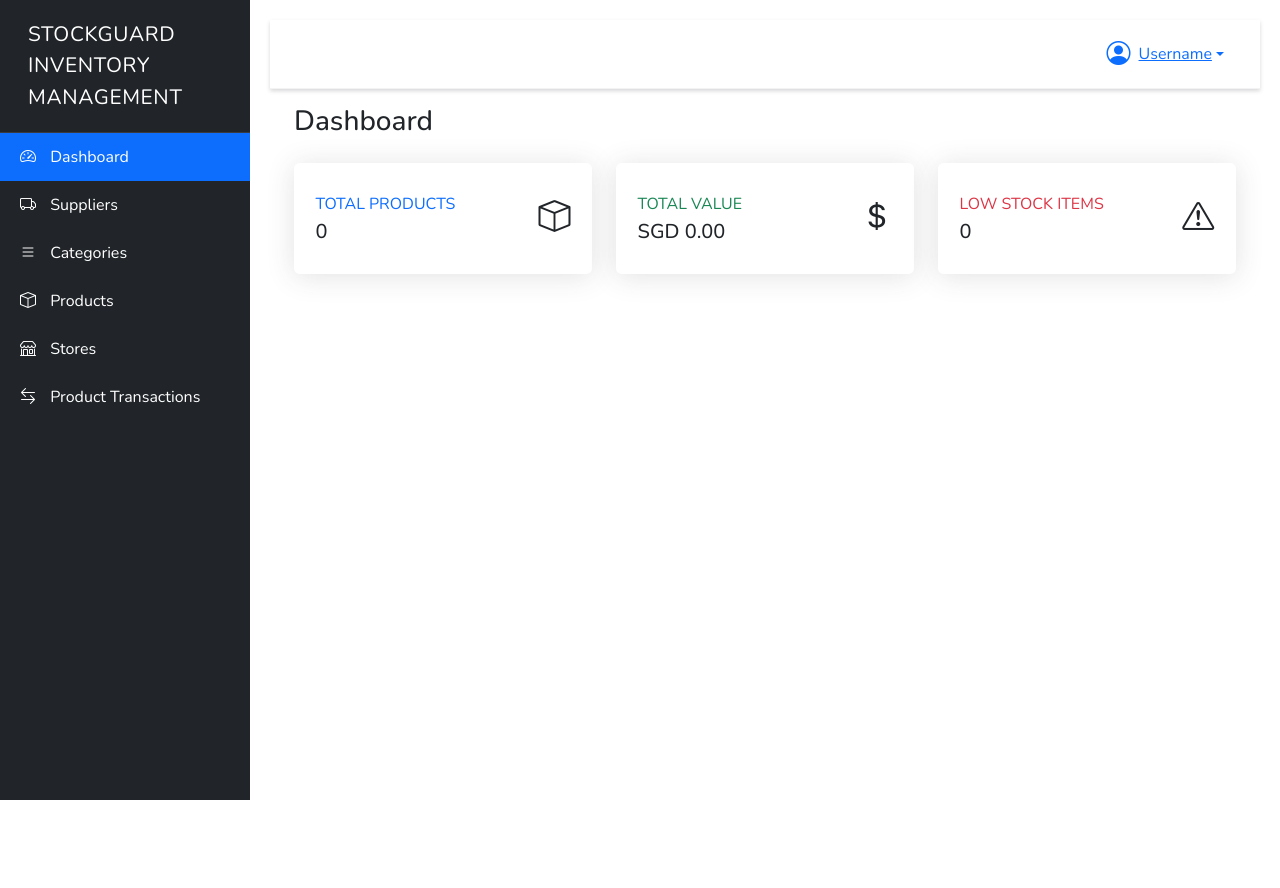
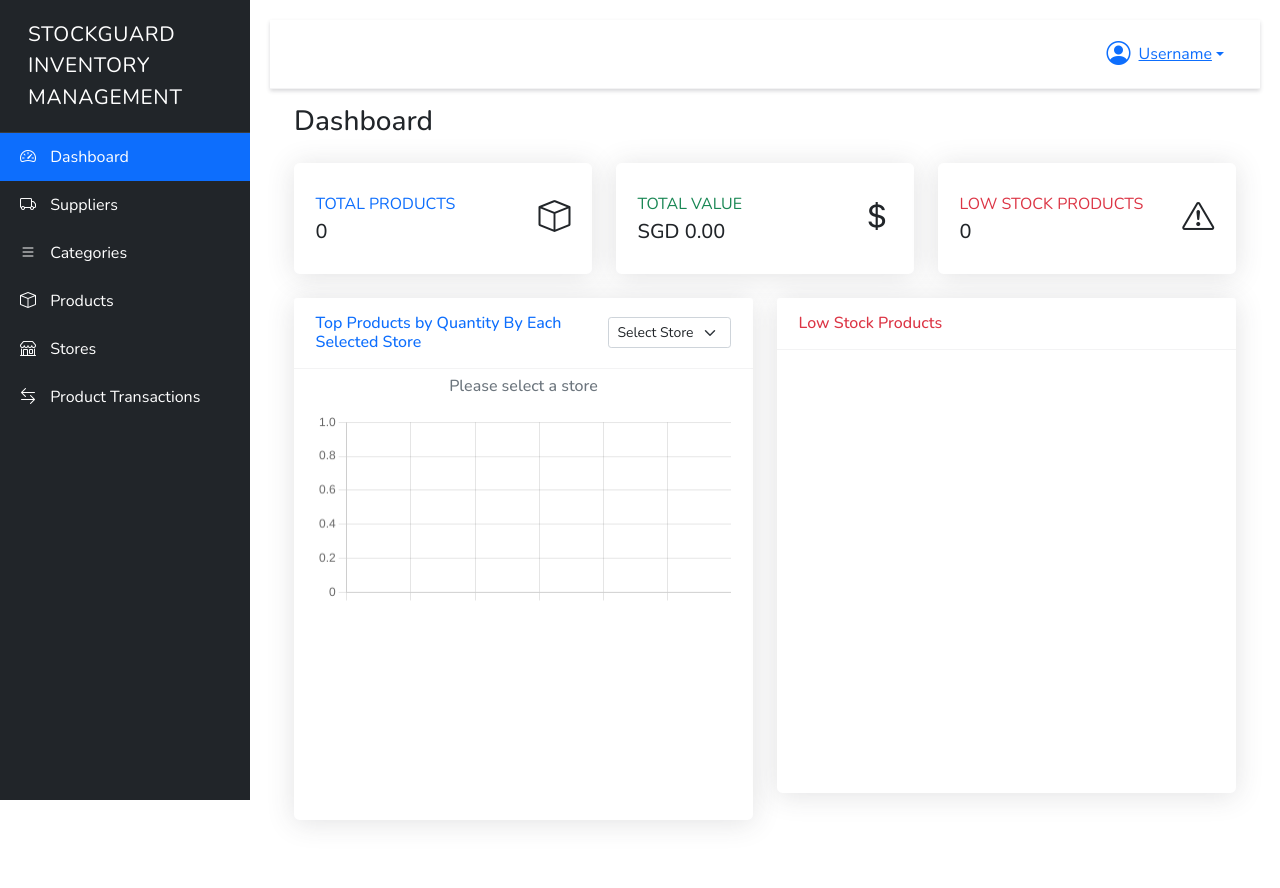
Before and after one commit to weikang1223/StockGuard, a Flask app: page /dashboard in a window 1280 px wide. Before the commit the page ends 800 px from the top, so only its background shows below. Run offline with Flask 3, Linux system fonts and the light colour scheme; data that the repository does not hold is empty; a map, chart or similar area stays blank; some libraries are stand-ins or nearby versions.

Commit message:
STO-68:dashboard views for top product quantity and low stock product

```diff
--- a/routes/dashboard.py
+++ b/routes/dashboard.py
@@ -1,4 +1,4 @@
-from flask import render_template, jsonify
+from flask import render_template, request, jsonify
 from database import database
 
 def init_dashboard_routes(app):
@@ -8,22 +8,25 @@ def init_dashboard_routes(app):
             conn = database.get_connection()
             cursor = conn.cursor(dictionary=True)
 
-            # Get total number of products
+            # Get all stores for filter dropdown
+            cursor.execute('SELECT store_id, store_name FROM stores')
+            stores = cursor.fetchall()
+
+            # Default stats (total from all stores)
             cursor.execute('SELECT COUNT(*) as total_products FROM products')
             total_products = cursor.fetchone()['total_products']
 
-            # Get total value of all products
             cursor.execute('SELECT SUM(quantity * price) as total_value FROM products')
             total_value = cursor.fetchone()['total_value'] or 0
 
-            # Get low stock items count
-            cursor.execute('SELECT COUNT(*) as low_stock FROM products WHERE quantity < 10')
+            cursor.execute('SELECT COUNT(*) as low_stock FROM products WHERE quantity <= 10')
             low_stock = cursor.fetchone()['low_stock']
 
             return render_template('dashboard.html',
-                                total_products=total_products,
-                                total_value=total_value,
-                                low_stock=low_stock)
+                                   stores=stores,
+                                   total_products=total_products,
+                                   total_value=total_value,
+                                   low_stock=low_stock)
         finally:
             cursor.close()
             conn.close()
@@ -45,12 +48,55 @@ def init_dashboard_routes(app):
                     s.email as supplier_email
                 FROM products p
                 LEFT JOIN suppliers s ON p.supplier_id = s.id
-                WHERE p.quantity < 10
+                WHERE p.quantity <= 10
                 ORDER BY p.quantity ASC
             ''')
 
-            low_stock_items = cursor.fetchall()
-            return jsonify(low_stock_items)
+            return jsonify(cursor.fetchall())
         finally:
             cursor.close()
             conn.close()
+
+    @app.route('/dashboard/top-products/')
+    def get_top_products():
+        store_id = request.args.get('store_id')
+
+        try:
+            conn = database.get_connection()
+            cursor = conn.cursor(dictionary=True)
+
+            cursor.execute('''
+                SELECT product_name, quantity
+                FROM products
+                WHERE store_id = %s
+                ORDER BY quantity DESC
+                LIMIT 6
+            ''', (store_id,))
+            products = cursor.fetchall()
+            return jsonify(products)
+        finally:
+            cursor.close()
+            conn.close()
+
+
+    @app.route('/dashboard/low-stock-chart')
+    def low_stock_chart():
+        try:
+            conn = database.get_connection()
+            cursor = conn.cursor(dictionary=True)
+
+            cursor.execute('''
+                SELECT
+                    p.product_name, p.quantity, s.store_name as store_name
+                    FROM products p
+                    LEFT JOIN stores s ON p.store_id = s.store_id
+                    WHERE p.quantity <= 10
+                    ORDER BY p.quantity ASC
+             ''')
+
+            low_stock_item = cursor.fetchall()
+            return jsonify(low_stock_item)
+
+        finally:
+            cursor.close()
+            conn.close()
--- /dev/null
+++ b/static/js/dashboard.js
@@ -0,0 +1,152 @@
+document.addEventListener('DOMContentLoaded', function () {
+    const lowStockToast = new bootstrap.Toast(document.getElementById('lowStockToast'));
+
+    async function checkLowStockItems() {
+        try {
+            const response = await fetch('/dashboard/low-stock');
+            const data = await response.json();
+
+            if (data.length > 0) {
+                let message = '<div class="mb-2"><strong>Low Stock Products:</strong></div>';
+                data.forEach(item => {
+                    message += `
+                        <div class="mb-2">
+                            <strong>${item.product_name}</strong> (${item.quantity} remaining)<br>
+                            Supplier: ${item.supplier_name}<br>
+                            Contact: ${item.supplier_contact_person}<br>
+                            Phone: ${item.supplier_phone}<br>
+                            Email: ${item.supplier_email}
+                        </div>
+                    `;
+                });
+
+                document.getElementById('lowStockToastBody').innerHTML = message;
+                lowStockToast.show();
+            }
+        } catch (error) {
+            console.error('Error checking low stock:', error);
+        }
+    }
+
+    checkLowStockItems();
+
+    const ctx = document.getElementById('productQuantityChart').getContext('2d');
+    const storeFilter = document.getElementById("storeFilter");
+    const selectedStoreName = document.getElementById('selectedStoreName');
+
+    // ✅ Use productChart instead of chart
+    const productChart = new Chart(ctx, {
+        type: 'bar',
+        data: {
+            labels: ['', '', '', '', '',''],   // able to change
+            datasets: [{
+                label: 'Quantity',
+                data: [0, 0, 0, 0, 0, 0 ],   // able to change
+                backgroundColor: 'rgba(54, 162, 235, 0.6)',
+                borderColor: 'rgb(103, 103, 104)',
+                borderWidth: 2
+            }]
+        },
+        options: {
+            scales: {
+                y: {
+                    beginAtZero: true,
+                    precision: 0
+                }
+            },
+            plugins: {
+                legend: { display: false }
+            }
+        }
+    });
+
+    const savedStoreId = localStorage.getItem('selectedStore');
+if (savedStoreId) {
+    storeFilter.value = savedStoreId;
+    loadTopProducts(savedStoreId);
+}
+
+// Event listener for dropdown change
+storeFilter.addEventListener('change', function () {
+    const storeId = this.value;
+    localStorage.setItem('selectedStore', storeId);
+    loadTopProducts(storeId);
+});
+
+// Function to load products for selected store
+async function loadTopProducts(storeId) {
+    try {
+        const response = await fetch(`/dashboard/top-products/?store_id=${storeId}`);
+        const products = await response.json();
+
+        // Pad with blanks if fewer than 5 products
+        const paddedProducts = [...products];
+        while (paddedProducts.length < 5) {
+            paddedProducts.push({ product_name: '', quantity: 0 });
+        }
+
+         // capitalize product name correctly
+        function capitalize(str){
+            return str.charAt(0).toUpperCase() + str.slice(1).toLowerCase();
+        }
+         //  update chart labels and data
+        productChart.data.labels = paddedProducts.map(product => `${capitalize(product.product_name)}` || '');
+        productChart.data.datasets[0].data = paddedProducts.map(p => p.quantity);
+        productChart.update();
+
+        // update the selected store name dynamically
+        const selectedStore = document.querySelector(`#storeFilter option[value="${storeId}"]`).textContent;
+        selectedStoreName.textContent = `Store: ${selectedStore}`;
+    } catch (error) {
+        console.error('Error fetching top products:', error);
+    }
+}
+
+
+    async function loadLowStockChart() {
+        try {
+            const response = await fetch('/dashboard/low-stock-chart');
+            const data = await response.json();
+
+            function capitalize(str){
+                return str.charAt(0).toUpperCase() + str.slice(1).toLowerCase();
+            }
+
+            // Check if there are any low stock items
+            if (data.length > 0) {
+                const ctx = document.getElementById('lowStockChart').getContext('2d');
+                new Chart(ctx, {
+                    type: 'bar',
+                    data: {
+                        labels: data.map(product => `${capitalize(product.product_name)} (${capitalize(product.store_name)})`), // Product names and store name as labels
+                        datasets: [{
+                            label: 'Quantity Remaining',
+                            data: data.map(product => product.quantity), // Quantities of each product
+                            backgroundColor: 'rgba(255, 99, 132, 0.6)', // Color for the bars
+                            borderColor: 'rgb(65, 63, 63)',
+                            borderWidth: 2
+                        }]
+                    },
+                    options: {
+                        scales: {
+                            y: {
+                                beginAtZero: true,
+                                precision: 0
+                            }
+                        },
+                        plugins: {
+                            legend: { display: false }
+                        }
+                    }
+                });
+            } else {
+                console.log('No low stock items found.');
+            }
+        } catch (error) {
+            console.error('Error fetching low stock data:', error);
+        }
+    }
+
+    // Load the low stock chart when the page is ready
+    loadLowStockChart();
+});
--- a/static/js/lowstock.js
+++ /dev/null
@@ -1,33 +0,0 @@
-document.addEventListener('DOMContentLoaded', function() {
-    const lowStockToast = new bootstrap.Toast(document.getElementById('lowStockToast'));
-
-    // Fetch low stock items when page loads
-    async function checkLowStockItems() {
-        try {
-            const response = await fetch('/dashboard/low-stock');
-            const data = await response.json();
-
-            if (data.length > 0) {
-                let message = '<div class="mb-2"><strong>Low Stock Items:</strong></div>';
-                data.forEach(item => {
-                    message += `
-                        <div class="mb-2">
-                            <strong>${item.product_name}</strong> (${item.quantity} remaining)<br>
-                            Supplier: ${item.supplier_name}<br>
-                            Contact: ${item.supplier_contact_person}<br>
-                            Phone: ${item.supplier_phone}<br>
-                            Email: ${item.supplier_email}
-                        </div>
-                    `;
-                });
-
-                document.getElementById('lowStockToastBody').innerHTML = message;
-                lowStockToast.show();
-            }
-        } catch (error) {
-            console.error('Error checking low stock:', error);
-        }
-    }
-
-    checkLowStockItems();
-});
--- a/templates/dashboard.html
+++ b/templates/dashboard.html
@@ -15,8 +15,7 @@
                 <div class="card-body">
                     <div class="row no-gutters align-items-center">
                         <div class="col mr-2">
-                            <div class="text-xs font-weight-bold text-primary text-uppercase mb-1">
-                                Total Products</div>
+                            <div class="text-xs font-weight-bold text-primary text-uppercase mb-1">Total Products</div>
                             <div class="h5 mb-0 font-weight-bold text-gray-800">{{ total_products }}</div>
                         </div>
                         <div class="col-auto">
@@ -33,8 +32,7 @@
                 <div class="card-body">
                     <div class="row no-gutters align-items-center">
                         <div class="col mr-2">
-                            <div class="text-xs font-weight-bold text-success text-uppercase mb-1">
-                                Total Value</div>
+                            <div class="text-xs font-weight-bold text-success text-uppercase mb-1">Total Value</div>
                             <div class="h5 mb-0 font-weight-bold text-gray-800">SGD {{ "%.2f"|format(total_value) }}</div>
                         </div>
                         <div class="col-auto">
@@ -51,14 +49,50 @@
                 <div class="card-body">
                     <div class="row no-gutters align-items-center">
                         <div class="col mr-2">
-                            <div class="text-xs font-weight-bold text-danger text-uppercase mb-1">
-                                Low Stock Items</div>
+                            <div class="text-xs font-weight-bold text-danger text-uppercase mb-1">Low Stock Products</div>
                             <div class="h5 mb-0 font-weight-bold text-gray-800">{{ low_stock }}</div>
                         </div>
                         <div class="col-auto">
                             <i class="bi bi-exclamation-triangle fs-2 text-gray-300"></i>
                         </div>
                     </div>
+                </div>
+            </div>
+        </div>
+    </div>
+    <div class="row">
+        <!-- Product Quantity Overview with Filter -->
+        <div class="col-xl-6 col-md-6 mb-4">
+            <div class="card shadow mb-4">
+                <div class="card-header d-flex justify-content-between align-items-center py-10 h-100">
+                    <h6 class="m-0 font-weight-bold text-primary">Top Products by Quantity By Each Selected Store</h6>
+                    <select id="storeFilter" class="form-select form-select-sm w-auto">
+                        <option disabled selected>Select Store</option>
+                        {% for store in stores %}
+                            <option value="{{ store.store_id }}">{{ store.store_name | title }}</option>
+                        {% endfor %}
+                    </select>
+                </div>
+
+                <div class="card-body py-2">
+                    <div class="text-center mb-3">
+                        <h6 id="selectedStoreName" class="text-secondary">Please select a store</h6>
+                    </div>
+                    <div style="max-width: 800px; height: 400px; margin: auto;">
+                        <canvas id="productQuantityChart"></canvas>
+                    </div>
+                </div>
+            </div>
+        </div>
+        <!-- Low Stock Items -->
+        <div class="col-xl-6 col-md-6 mb-4">
+            <div class="card shadow mb-4">
+                <div class="card-header py-3">
+                    <h6 class="m-0 font-weight-bold text-primary text-danger">Low Stock Products</h6>
+                </div>
+                <div class="card-body">
+                    <div style="max-width: 800px; height: 400px; margin: auto;">
+                        <canvas id="lowStockChart"></canvas>
                     </div>
                 </div>
             </div>
@@ -73,12 +107,13 @@
                 <strong class="me-auto">Low Stock Alert</strong>
                 <button type="button" class="btn-close" data-bs-dismiss="toast" aria-label="Close"></button>
             </div>
-        <div class="toast-body" id="lowStockToastBody">
+            <div class="toast-body" id="lowStockToastBody"></div>
         </div>
     </div>
 </div>
 {% endblock %}
 
 {% block scripts %}
-<script src="{{ url_for('static', filename='js/lowstock.js') }}"></script>
+<script src="https://cdn.jsdelivr.net/npm/chart.js"></script>
+<script src="{{ url_for('static', filename='js/dashboard.js') }}"></script>
 {% endblock %}
```
Lines whose indentation alone changed are shown as unchanged.
